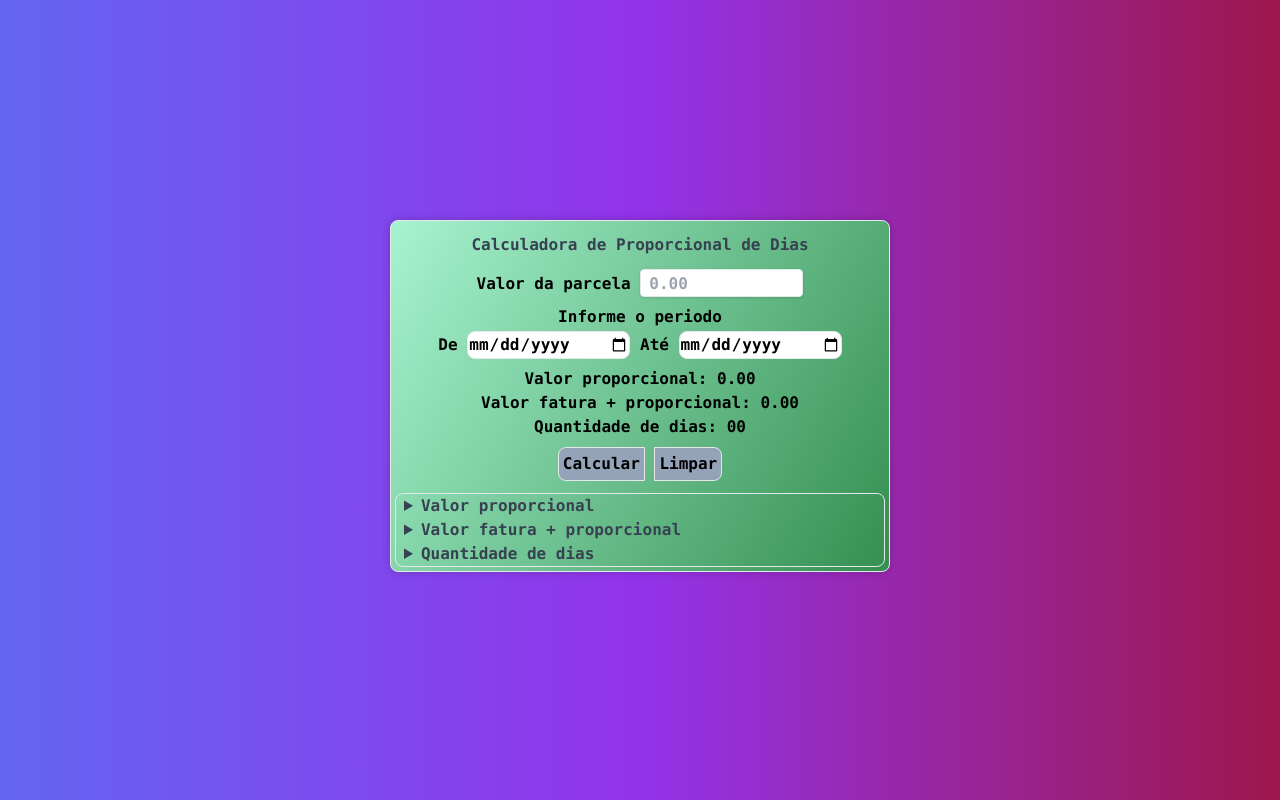
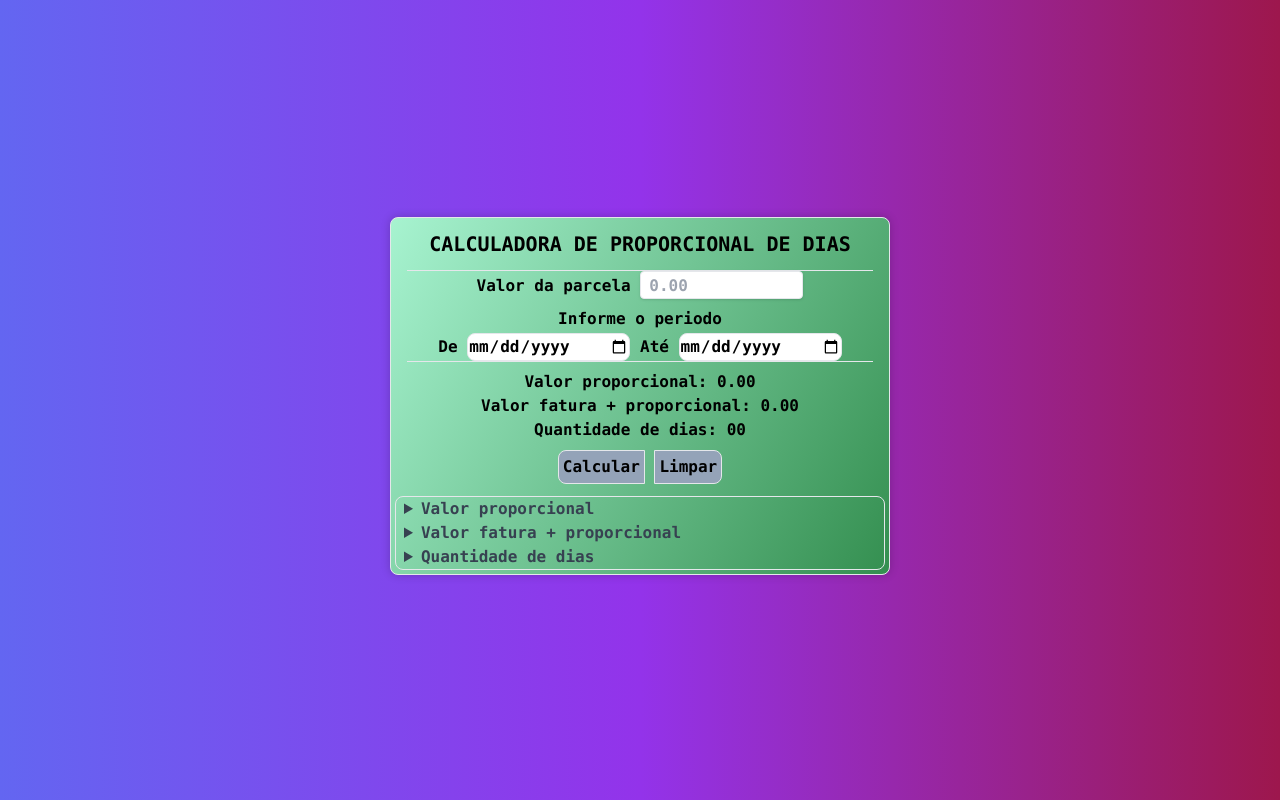
Before and after one commit to mauricioPReis/Caucadora_Proporcional_de_Dias, a plain HTML site: page index.html in a window 1280 px wide. Drawn offline with nearby package versions, Linux system fonts and the light colour scheme.

Commit message:
Atualização.2.5.4 - Ajuste no H1

```diff
--- a/index.html
+++ b/index.html
@@ -49,10 +49,11 @@
   <div
     class="max-w-[31.25rem] w-[100%] p-1 container block text-gray-700 font-bold mb-2 col-span-2 border rounded-lg bg-slate-400 text-center font-mono font-semibold"
   >
-    <h1 class="mt-2">Calculadora de Proporcional de Dias</h1>
+    <h1 class="mt-2 uppercase text-black text-xl">Calculadora de Proporcional de Dias</h1>
 
    <div class="text-center text-black font-mono font-bold m-3">
-      <div class="mt-2">
+      <div class="mt-1">
+        <hr>
         <label>Valor da parcela</label>
         <input id="valorPlano" class="shadow appearance-none border rounded w-18 py-1 px-2 text-gray-700 leading-tight focus:outline-none focus:shadow-outline" type="number" placeholder="0.00">
       </div>
@@ -64,6 +65,7 @@
         <label>Até</label>
         <input id="finalDate" class="border rounded-lg" type="date">
       </section>
+      <hr>
 
       <section class="mt-2 flex flex-col">
         <div>
```
